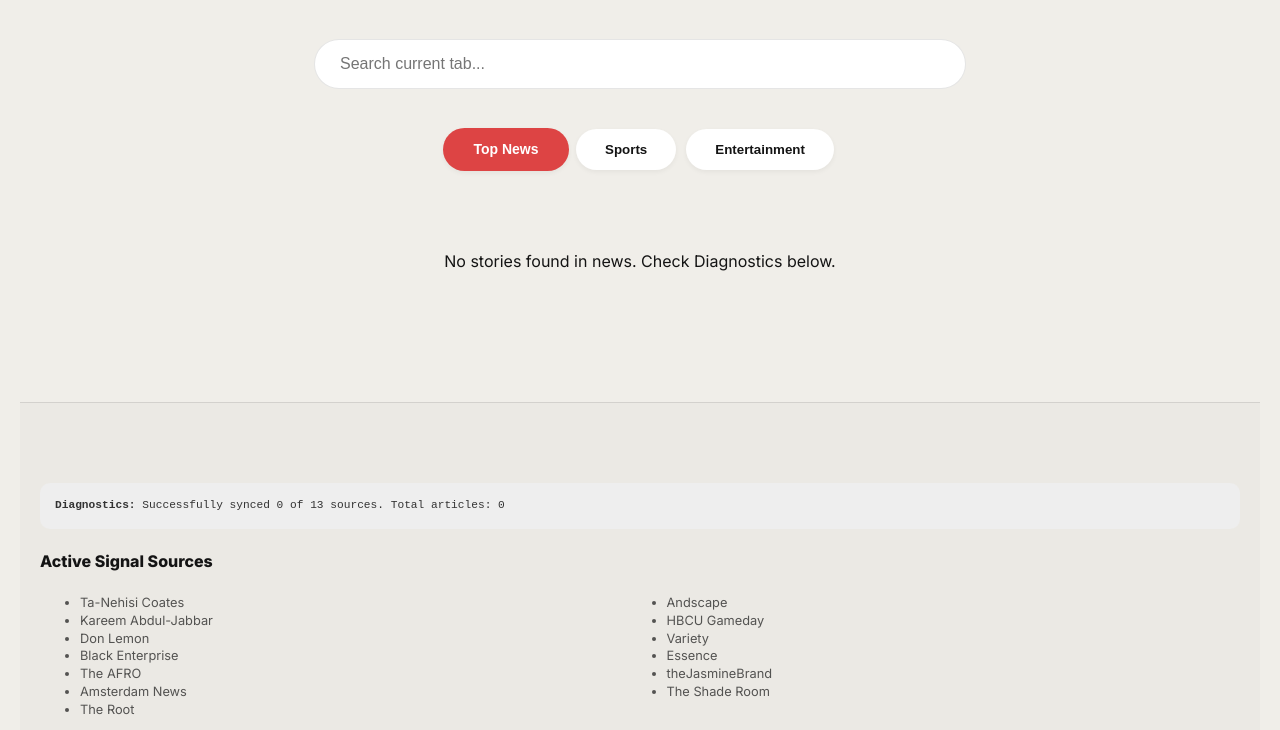
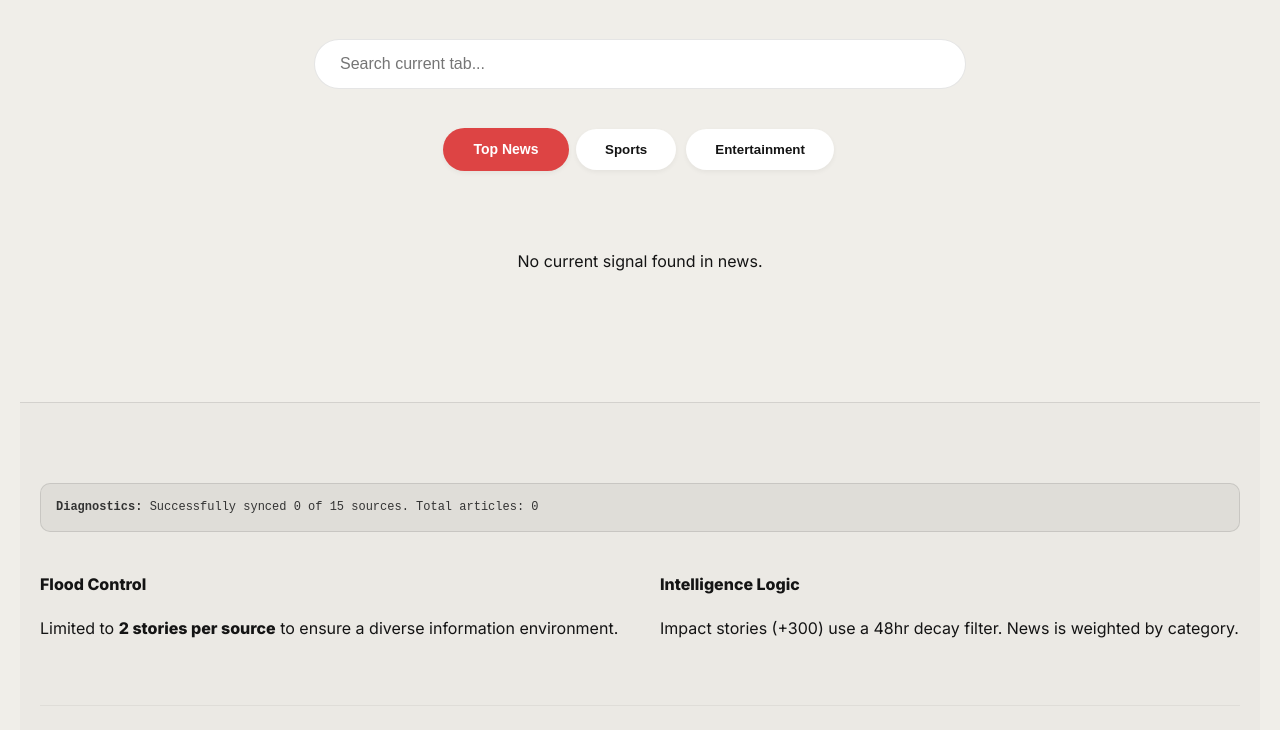
Before and after one commit to princenyc/my-news-feed, a plain HTML site: page index.html in a window 1280 px wide. Shown: the part 222-952 px from the top of the page. Drawn offline with Linux system fonts and the light colour scheme; no server answers; a web font is replaced by a local one.

Commit message:
Refactor debug panel and update source list styles

```diff
--- a/index.html
+++ b/index.html
@@ -28,7 +28,7 @@
         .article a:hover { color: var(--accent); }
         .impact-badge { background: var(--accent); color: white; padding: 3px 8px; border-radius: 4px; font-size: 0.65rem; }
         footer { margin-top: 80px; padding: 60px 20px; border-top: 1px solid rgba(0,0,0,0.1); background: rgba(0,0,0,0.02); }
-        #debug-panel { margin-top: 20px; padding: 15px; background: #eee; border-radius: 10px; font-family: monospace; font-size: 0.7rem; color: #333; display: block; }
+        #debug-panel { margin-top: 20px; padding: 15px; background: rgba(0,0,0,0.05); border-radius: 10px; font-family: monospace; font-size: 0.75rem; color: #333; border: 1px solid rgba(0,0,0,0.1); }
     </style>
 </head>
 <body>
@@ -45,9 +45,13 @@
     </div>
     <footer>
         <div id="debug-panel"><b>Diagnostics:</b> <span id="debug-text">Waiting for fetch...</span></div>
-        <div style="margin-top: 20px;">
+        <div style="display: grid; grid-template-columns: repeat(auto-fit, minmax(280px, 1fr)); gap: 40px; max-width: 1200px; margin: 20px auto 0 auto;">
+            <div><h4>Flood Control</h4><p>Limited to <b>2 stories per source</b> to ensure a diverse information environment.</p></div>
+            <div><h4>Intelligence Logic</h4><p>Impact stories (+300) use a 48hr decay filter. News is weighted by category.</p></div>
+        </div>
+        <div style="margin-top: 50px; border-top: 1px solid rgba(0,0,0,0.05); padding-top: 30px; max-width: 1200px; margin-left: auto; margin-right: auto;">
              <h4>Active Signal Sources</h4>
-             <ul id="source-list" style="columns: 2; font-size: 0.8rem; opacity: 0.7;"></ul>
+             <ul id="source-list" style="columns: 2; font-size: 0.8rem; opacity: 0.7; list-style: none; padding: 0;"></ul>
         </div>
     </footer>
 
@@ -62,6 +66,8 @@
         { name: "The AFRO", url: "https://afro.com/feed/", tier: 300, category: "news" },
         { name: "Amsterdam News", url: "https://amsterdamnews.com/feed/", tier: 300, category: "news" },
         { name: "The Root", url: "https://theroot.com/rss", tier: 250, category: "news" },
+        { name: "The Plug (Tech)", url: "https://tpinsights.com/feed", tier: 250, category: "news" },
+        { name: "NYT: Race & Ethnicity", url: "https://www.nytimes.com/svc/collections/v1/publish/https://www.nytimes.com/topic/subject/race-and-ethnicity/rss.xml", tier: 300, category: "news" },
         { name: "Andscape", url: "https://andscape.com/feed", tier: 300, category: "sports" },
         { name: "HBCU Gameday", url: "https://hbcugameday.com/feed", tier: 250, category: "sports" },
         { name: "Variety", url: "https://variety.com/feed/", tier: 280, category: "entertainment" },
@@ -91,19 +97,17 @@
     function calculateScore(item, tier, content) {
         let score = tier;
         const hoursOld = (new Date() - new Date(item.pubDate)) / 3600000;
-
         if (hoursOld < 12) score += 500;
-        score -= (hoursOld * 5); // Relaxed decay for stability
-
+        score -= (hoursOld * 5);
         if (IMPACT_WORDS.some(word => content.includes(word))) score += 300;
         return Math.floor(score);
     }
 
     async function init() {
         const listEl = document.getElementById('source-list');
-        SOURCES.forEach(s => {
+        [...new Set(SOURCES.map(s => s.name))].sort().forEach(name => {
             const li = document.createElement('li');
-            li.innerText = s.name;
+            li.innerText = `• ${name}`;
             listEl.appendChild(li);
         });
         await fetchFeeds();
@@ -113,7 +117,6 @@
         const container = document.getElementById('feed');
         const debug = document.getElementById('debug-text');
         container.innerHTML = "<div style='grid-column: 1/-1; text-align: center; padding: 50px;'>Decoding Signal...</div>";
-
         allArticles = [];
         let successCount = 0;
 
@@ -155,12 +158,13 @@
             .sort((a,b) => b.score - a.score)
             .filter(a => {
                 sourceCounts[a.source] = (sourceCounts[a.source] || 0) + 1;
-                return sourceCounts[a.source] <= 2; // Flood control
+                return sourceCounts[a.source] <= 2;
             })
             .slice(0, 20);
 
         if (filtered.length === 0) {
-            container.innerHTML = `<div style='grid-column: 1/-1; text-align: center; padding: 50px;'>No stories found in ${currentCategory}. Check Diagnostics below.</div>`;
+            container.innerHTML = `<div style='grid-column: 1/-1; text-align: center; padding: 50px;'>No current signal found in ${currentCategory}.</div>`;
+            return;
         }
 
         filtered.forEach(post => {
```
